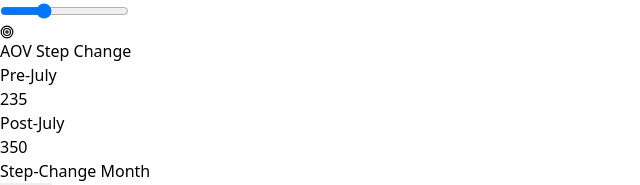
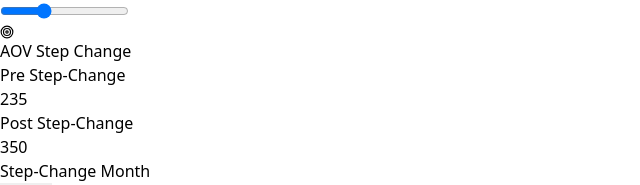
Before and after one commit to giladatyona/yona-revenue-plan, a React (Vite) app: page / in a window 1280 px wide. Shown: the part 173-358 px from the top of the page, without its empty margins (0-640 px from the left). Built offline with nearby package versions, Linux system fonts and the light colour scheme.

Commit message:
fix: rename AOV inputs to generic Pre/Post Step-Change labels

```diff
--- a/src/App.jsx
+++ b/src/App.jsx
@@ -73,12 +73,12 @@ function App() {
                   </div>
                   <div className="grid grid-cols-2 gap-4">
                     <div>
-                      <p className="text-[10px] font-bold text-slate-400 uppercase mb-1">Pre-July</p>
-                      <input type="number" value={currentAov} onChange={(e) => setCurrentAov(Number(e.target.value))} aria-label="Pre-July Average Order Value" className="w-full bg-slate-50 border-0 rounded-lg p-2 text-sm font-bold" />
+                      <p className="text-[10px] font-bold text-slate-400 uppercase mb-1">Pre Step-Change</p>
+                      <input type="number" value={currentAov} onChange={(e) => setCurrentAov(Number(e.target.value))} aria-label="Pre Step-Change Average Order Value" className="w-full bg-slate-50 border-0 rounded-lg p-2 text-sm font-bold" />
                     </div>
                     <div>
-                      <p className="text-[10px] font-bold text-slate-400 uppercase mb-1">Post-July</p>
-                      <input type="number" value={futureAov} onChange={(e) => setFutureAov(Number(e.target.value))} aria-label="Post-July Average Order Value" className="w-full bg-slate-50 border-0 rounded-lg p-2 text-sm font-bold text-blue-600" />
+                      <p className="text-[10px] font-bold text-slate-400 uppercase mb-1">Post Step-Change</p>
+                      <input type="number" value={futureAov} onChange={(e) => setFutureAov(Number(e.target.value))} aria-label="Post Step-Change Average Order Value" className="w-full bg-slate-50 border-0 rounded-lg p-2 text-sm font-bold text-blue-600" />
                     </div>
                   </div>
                   <div className="mt-4">
```
